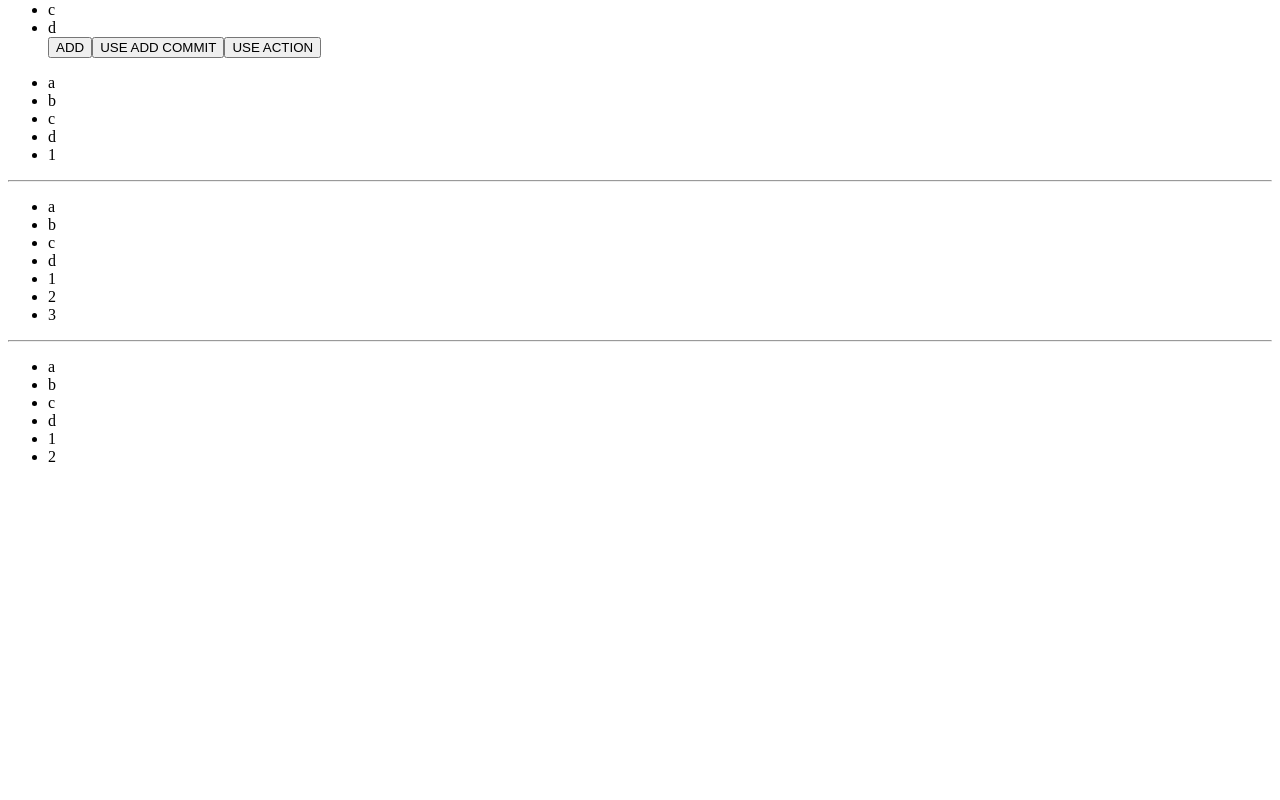
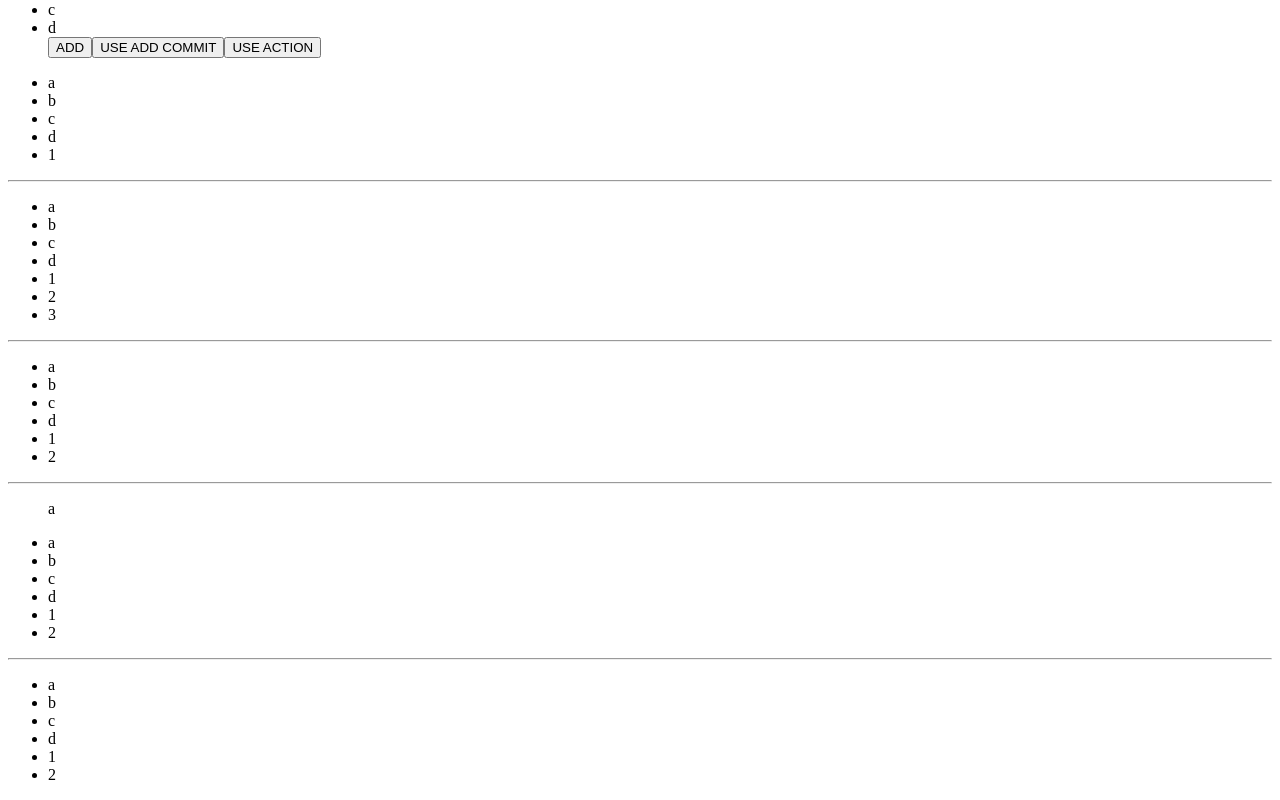
Before and after one commit to 0hhanum/VuePractice, a Vue app in the folder vuex/: page / in a window 1280 px wide. Shown: the part 408-1208 px from the top of the page. Before the commit the page ends 890 px from the top, so only its background shows below. Built offline with nearby package versions, Linux system fonts and the light colour scheme.

Commit message:
Vuex mapGetters

```diff
--- a/vuex/src/components/GetState.vue
+++ b/vuex/src/components/GetState.vue
@@ -11,10 +11,20 @@
     <ul>
       <li v-for="item in getItemsByGetter2" :key="item">{{ item }}</li>
     </ul>
+    <hr />
+    <ul>
+      <p>a</p>
+      <li v-for="item in getItems" :key="item">{{ item }}</li>
+    </ul>
+    <hr />
+    <ul>
+      <li v-for="item in getItems2" :key="item">{{ item }}</li>
+    </ul>
   </div>
 </template>
 
 <script>
+import { mapGetters } from "vuex";
 export default {
   computed: {
     storedItems() {
@@ -27,6 +37,7 @@ export default {
     getItemsByGetter2() {
       return this.$store.getters.getItems2;
     },
+    ...mapGetters(["getItems", "getItems2"]),
   },
 };
 </script>
```
